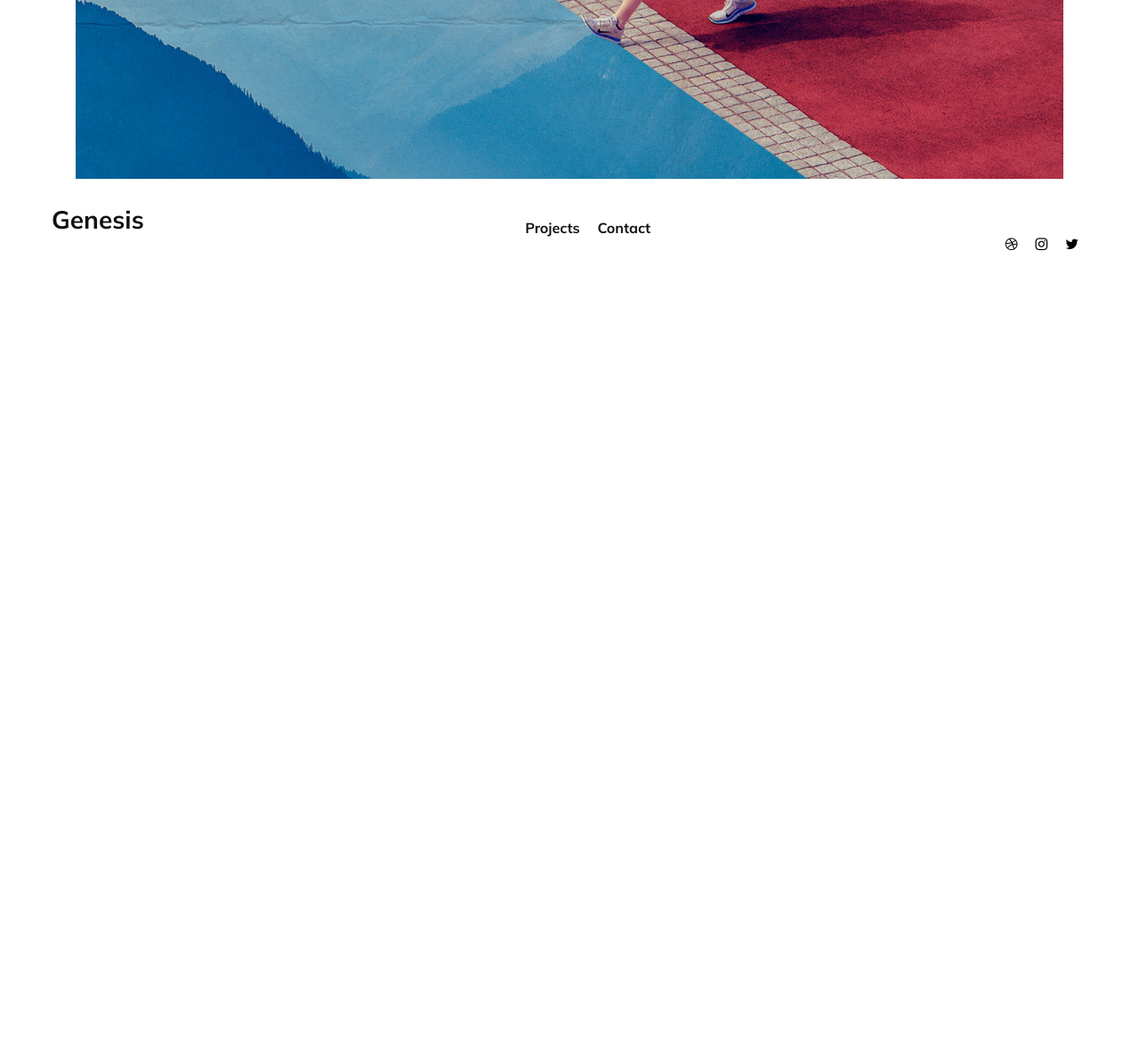
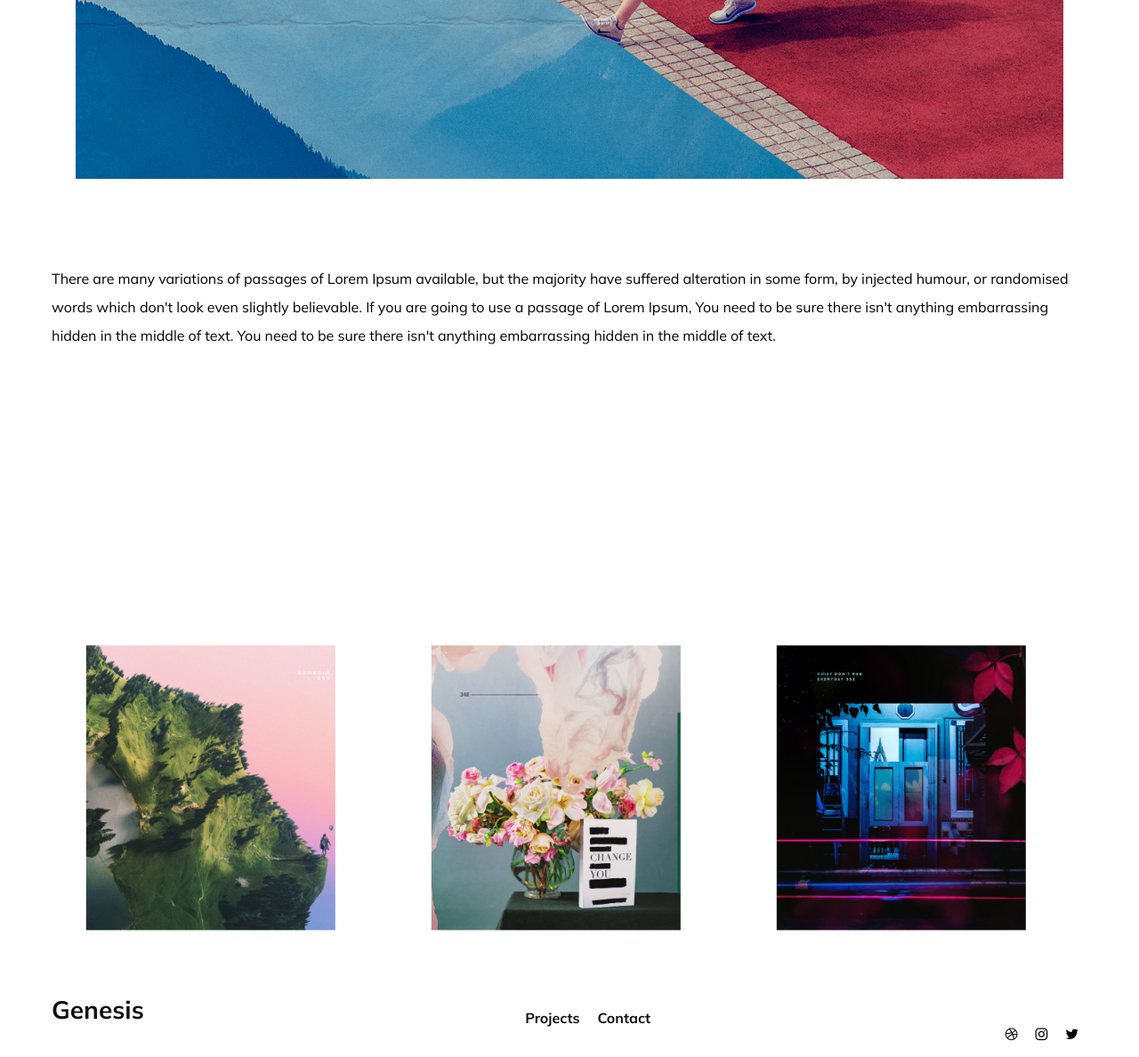
Before and after one commit to priscilla-silva/Genesis-SASS, a plain HTML site: page projects.html in a window 1280 px wide. Shown: the part 1275-2463 px from the top of the page at 89% size. Before the commit the page ends 1575 px from the top, so only its background shows below. Drawn offline with Linux system fonts and the light colour scheme.

Commit message:
projects page done

```diff
--- a/_card_1.scss
+++ b/_card_1.scss
@@ -89,6 +89,7 @@
 .card_1_image {
     display: flex;
     justify-content: center;
+    padding-bottom: 80px;
 }
 
 .card_1_title {
--- /dev/null
+++ b/_card_2.scss
@@ -0,0 +1,35 @@
+.card_2 {
+    display: grid;
+    grid-template-columns: repeat(3, 1fr);
+    grid-template-rows: repeat(2, 1fr);
+
+
+    &_info {
+        grid-column: 1 / span 3;
+        grid-row: 1 /  1;
+
+    }
+
+    &_image-1 {
+        grid-column: 1 / 1;
+        grid-row: 2 / 2;
+        transform: scale(.8);
+    }
+
+    &_image-2 {
+        grid-column: 2 / 2;
+        grid-row: 2 /  2;
+        transform: scale(.8);
+    }
+
+    &_image-3 {
+        grid-column: 3 / 3;
+        grid-row: 2 /  2;
+        transform: scale(.8);
+    }
+
+    &_info-text {
+        line-height: 32px;
+    }
+
+}
--- a/projects.html
+++ b/projects.html
@@ -9,7 +9,7 @@
 <link href="https://fonts.googleapis.com/css2?family=Mulish:wght@300;400;700&display=swap" rel="stylesheet">
         <link rel="stylesheet" href="https://cdnjs.cloudflare.com/ajax/libs/font-awesome/4.7.0/css/font-awesome.min.css">
         <link rel="stylesheet" href="/pages/projects/css/projects.css">
-        <title>genesis</title>
+        <title>Genesis Portfolio | Projects</title>
         </head>
 <body>
     <div class="page">
@@ -60,6 +60,26 @@
 
 
 
+        <div class="card_2">
+            <div class="card_2_info">
+                <p class="card_2_info-text">There are many variations of passages of Lorem Ipsum available, but the majority have suffered alteration in some form,
+                by injected humour, or randomised words which don't look even slightly believable. If you are going to use a passage of
+                Lorem Ipsum, You need to be sure there isn't anything embarrassing hidden in the middle of text. You need to be sure there
+                isn't anything embarrassing hidden in the middle of text.</p>
+            </div>
+            <div class="card_2_image-1">
+                <img src="/images/green_mountain.png" alt="Green Mountain">
+            </div>
+            <div class="card_2_image-2">
+                <img src="/images/flower_vase.png" alt="Flower Vase">
+            </div>
+            <div class="card_2_image-3">
+                <img src="/images/night_scene.png" alt="Night Scene">
+            </div>
+
+        </div>
+
+
     <footer>
             <div class="logo">
                 <p>Genesis</p>
--- a/projects.scss
+++ b/projects.scss
@@ -4,6 +4,7 @@
 @import 'header';
 @import 'footer';
 @import 'card_1';
+@import 'card_2';
 
 .page {
     display: flex;
```
Also changed, not shown: pages/projects/css/projects.css, 1 other file.
